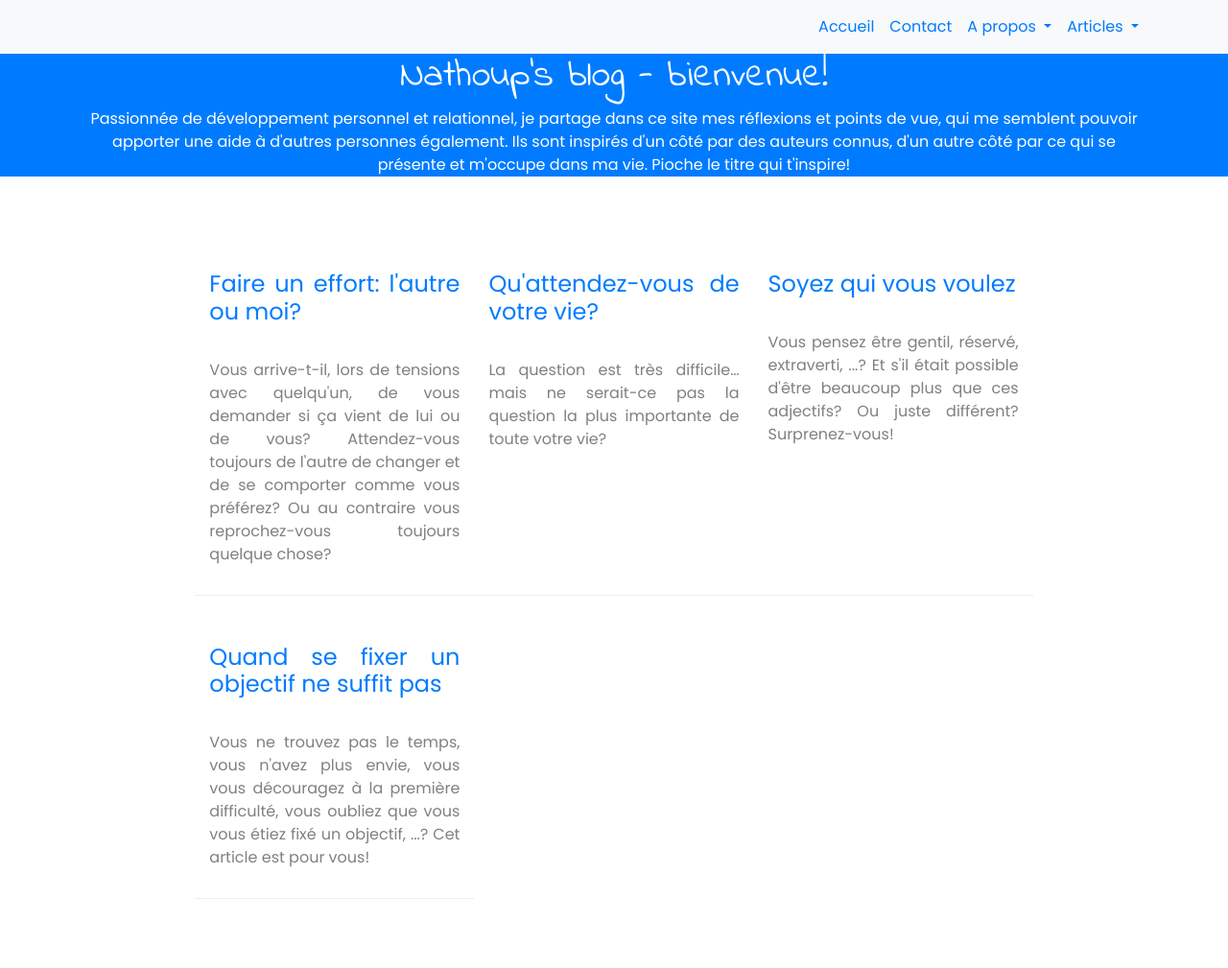
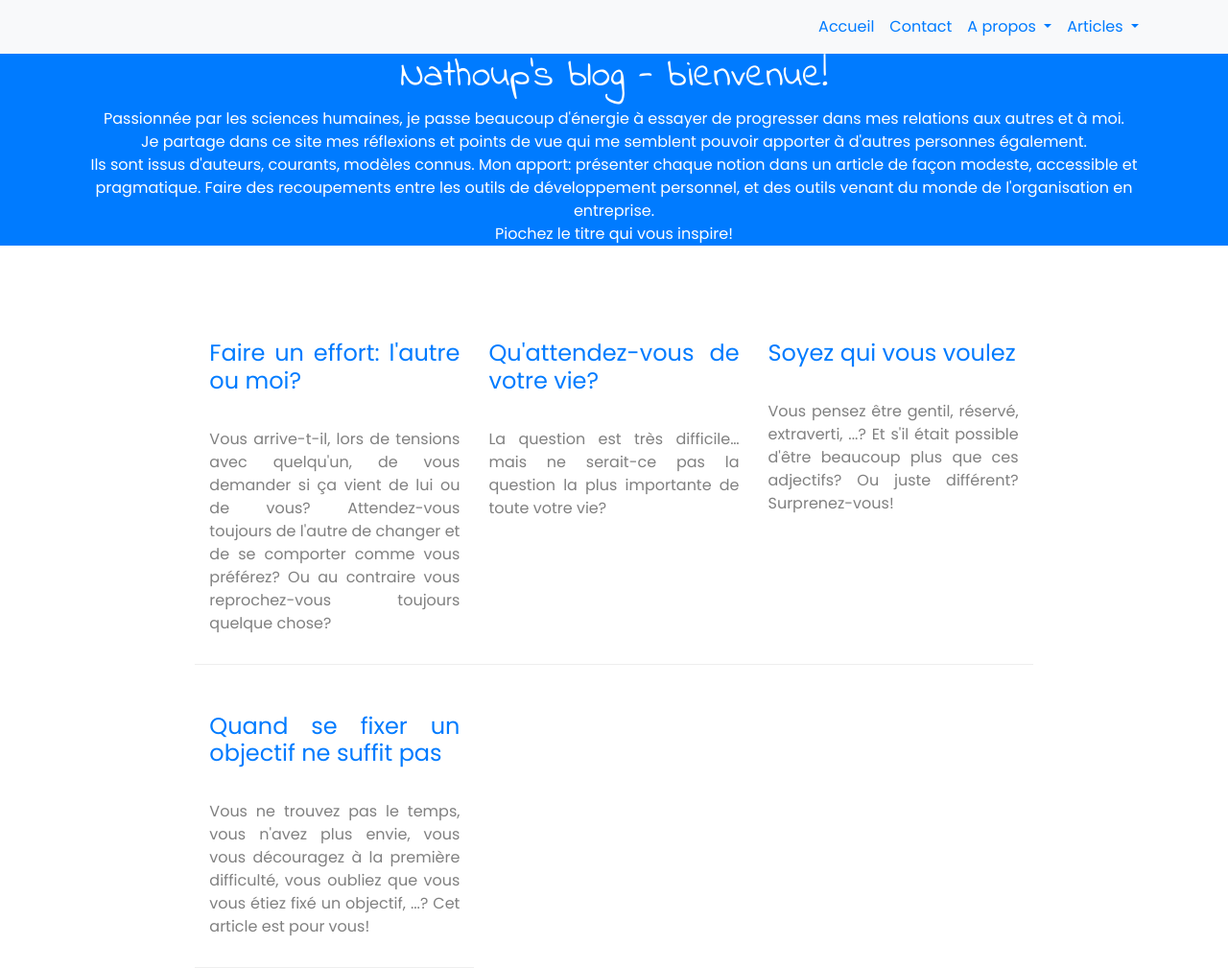
Before and after one commit to OrgaEvolutions/Nathoup.github.io, a Jekyll site: the page built from index.html, in a window 1280 px wide. Shown: the whole page at 96% size. Built offline with Jekyll 4.4.1, drawn with Linux system fonts in a browser that asks for light colours; nearby versions of some CDN libraries; some web fonts are replaced; before the commit the page ends 937 px from its top, so only the background shows below that.

Commit message:
Update index.html

```diff
--- a/index.html
+++ b/index.html
@@ -1,9 +1,11 @@
 ---
 layout: default
 title: Nathoup's blog - bienvenue!
-intro: "Passionnée de développement personnel et relationnel, je partage dans ce site mes réflexions et points de vue, qui me semblent pouvoir apporter une aide à d'autres personnes également.
-Ils sont inspirés d'un côté par des auteurs connus, d'un autre côté par ce qui se présente et m'occupe dans ma vie.
-Pioche le titre qui t'inspire!"
+intro: "Passionnée par les sciences humaines, je passe beaucoup d'énergie à essayer de progresser dans mes relations aux autres et à moi.
+<br>Je partage dans ce site mes réflexions et points de vue qui me semblent pouvoir apporter à d'autres personnes également.
+<br>Ils sont issus d'auteurs, courants, modèles connus. Mon apport: présenter chaque notion dans un article de façon modeste, accessible et pragmatique.
+Faire des recoupements entre les outils de développement personnel, et des outils venant du monde de l'organisation en entreprise.
+<br>Piochez le titre qui vous inspire!"
 ---
 
 <div class="row">
```
